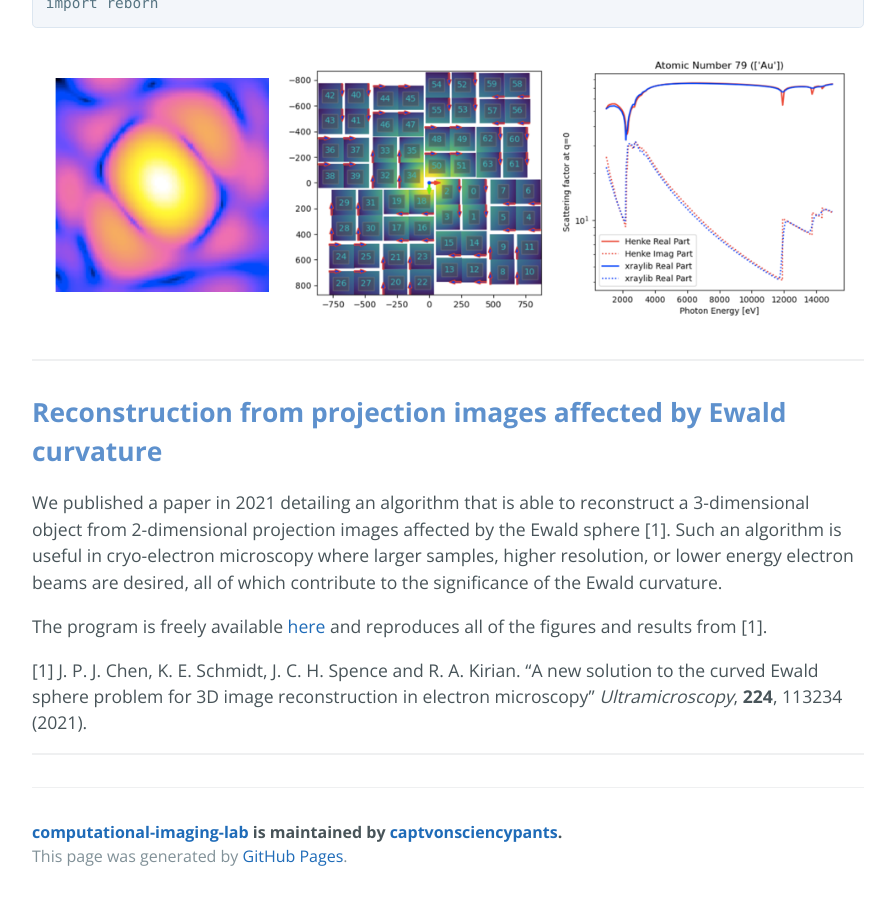
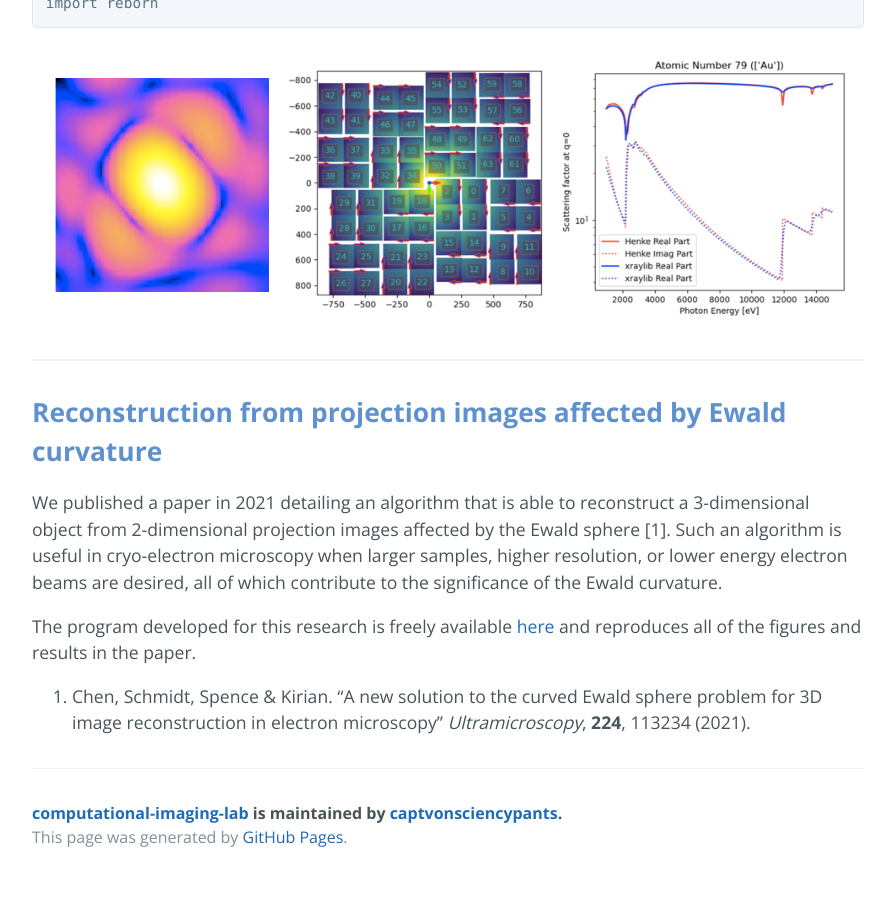
Before and after one commit to captvonsciencypants/computational-imaging-lab, a Jekyll site: the page built from software.md, in a window 1280 px wide and 900 px high, scrolled down 1418 px. Shown: the whole window, without its empty margins (192-1087 px from the left). Built offline with Jekyll 4.4.1, drawn with Linux system fonts in a browser that asks for light colours; our own code applies the rules of GitHub Pages for plain Markdown files; the repository's description, which GitHub fills in, is left out.

Commit message:
Update software.md

```diff
--- a/software.md
+++ b/software.md
@@ -19,10 +19,8 @@ import reborn
 
 ## Reconstruction from projection images affected by Ewald curvature
 
-We published a paper in 2021 detailing an algorithm that is able to reconstruct a 3-dimensional object from 2-dimensional projection images affected by the Ewald sphere [1]. Such an algorithm is useful in cryo-electron microscopy where larger samples, higher resolution, or lower energy electron beams are desired, all of which contribute to the significance of the Ewald curvature.
+We published a paper in 2021 detailing an algorithm that is able to reconstruct a 3-dimensional object from 2-dimensional projection images affected by the Ewald sphere [1]. Such an algorithm is useful in cryo-electron microscopy when larger samples, higher resolution, or lower energy electron beams are desired, all of which contribute to the significance of the Ewald curvature.
 
-The program is freely available [here](https://gitlab.com/jpchen1/em-reconstruction-with-ewald/) and reproduces all of the figures and results from [1].
+The program developed for this research is freely available [here](https://gitlab.com/jpchen1/em-reconstruction-with-ewald/) and reproduces all of the figures and results in the paper.
 
-[1]   J. P. J. Chen, K. E. Schmidt, J. C. H. Spence and R. A. Kirian. “A new solution to the curved Ewald sphere problem for 3D image reconstruction in electron microscopy” _Ultramicroscopy_, **224**, 113234 (2021).
-
----
+1. Chen, Schmidt, Spence & Kirian. “A new solution to the curved Ewald sphere problem for 3D image reconstruction in electron microscopy” _Ultramicroscopy_, **224**, 113234 (2021).
```
